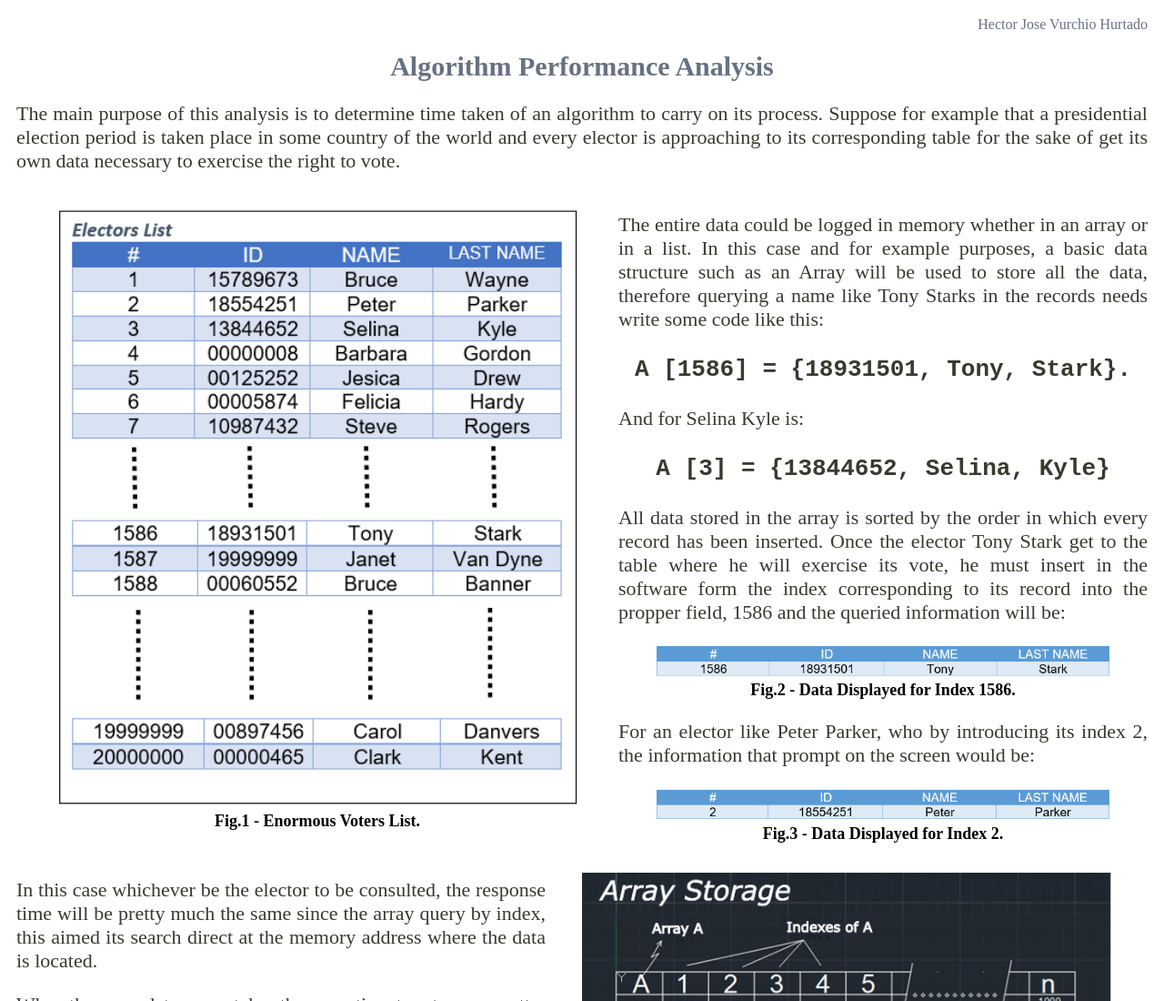
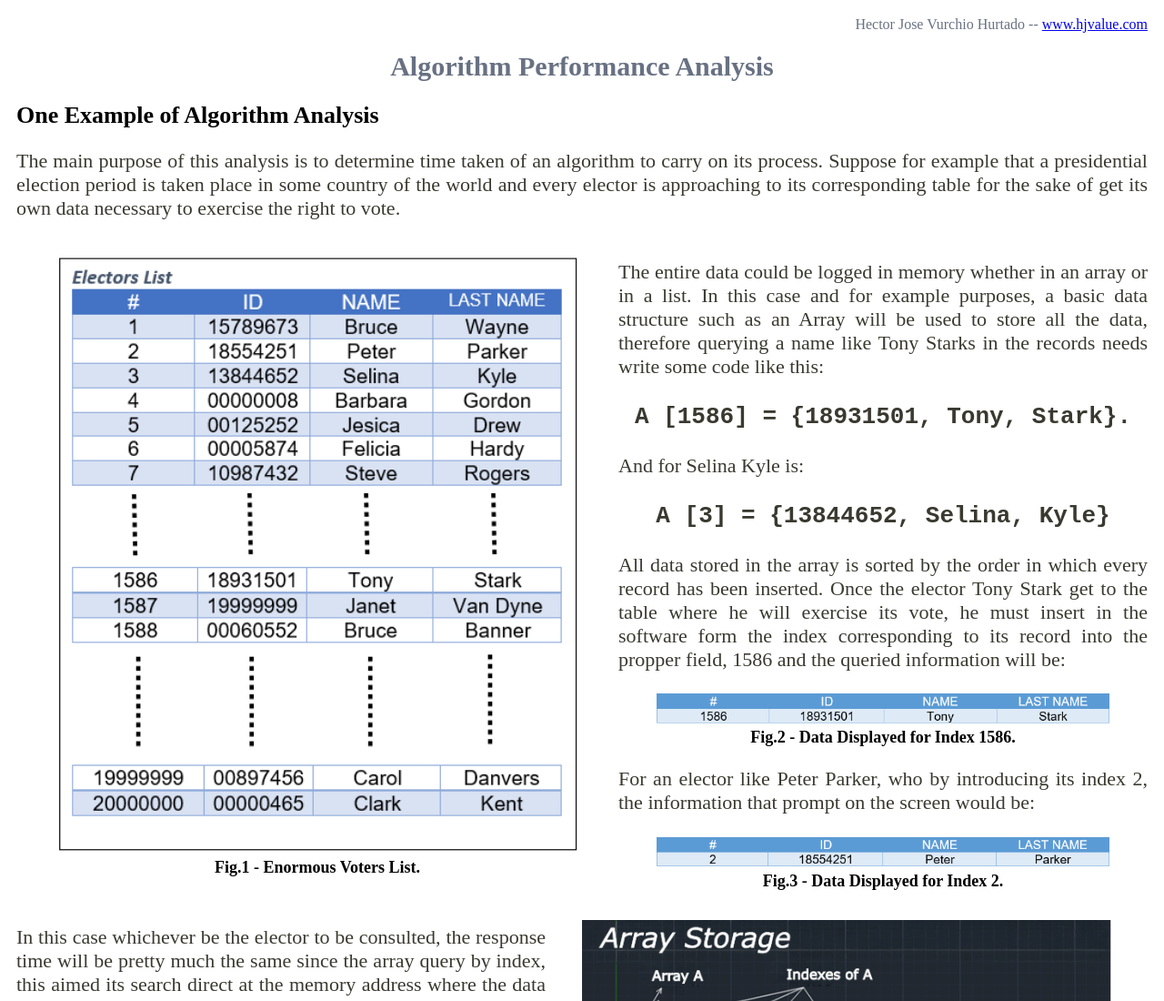
Before and after one commit to HectorVurchio/Algorithm-Performance-Analysis, a plain HTML site: page index.html in a window 1280 px wide. Shown: the top 1100 px of the page at 91% size. Drawn offline with Linux system fonts and the light colour scheme.

Commit message:
setting seo

```diff
--- a/index.html
+++ b/index.html
@@ -5,15 +5,22 @@
     <meta name="viewport" content="width=device-width, initial-scale=1.0">
     <meta http-equiv="X-UA-Compatible" content="ie=edge">
     <title>Algorithm Performance analysis</title>
+	<meta name="AUTHOR" content="Hector Jose Vurchio Hurtado">
+	<meta name="KEYWORDS" content="Analysis of Algorithms,Algorithms,Algorithm Performance Analysis,data structures,Big O notation">
+	<meta name="DESCRIPTION" content="Algorithm Analysys explained through an example. How to get big O notation and what does actually mean">
+	<meta name="TITLE" content="Algorithm Performance Analysis">
     <link rel="stylesheet" href="style.css">
+	<link rel="canonical" href="https://www.hjvalue.com">
+	<meta name="ROBOTS" content="INDEX,FOLLOW">
   </head>
   <body>
 	<header>
-		<span>Hector Jose Vurchio Hurtado</span>
+		<span>Hector Jose Vurchio Hurtado -- <a href="https://www.hjvalue.com">www.hjvalue.com<a></span>
 		<h1>Algorithm Performance Analysis</h1>
 	</header>
 	<article>
 		<section><!-- 1 -->
+			<h2>One Example of Algorithm Analysis</h2>
 			<p>
 				The main purpose of this analysis is to determine time taken of an algorithm
 				to carry on its process. Suppose for example that a presidential election period
--- a/style.css
+++ b/style.css
@@ -14,7 +14,9 @@ header h1{
     font-size: 22px;
 	text-align:center;
 }
-
+section h2{
+	font-size: 18px;
+}
 article section p,
 article section aside p{
     font-size:14px;
@@ -86,6 +88,9 @@ article > section:nth-child(2) aside > p:nth-child(2), article > section:nth-chi
 @media screen and (min-width: 800px){
 	header h1{
 	    font-size: 30px;
+	}
+	section h2{
+		font-size: 26px;
 	}
 	article section p,
 	article section aside p{
```
